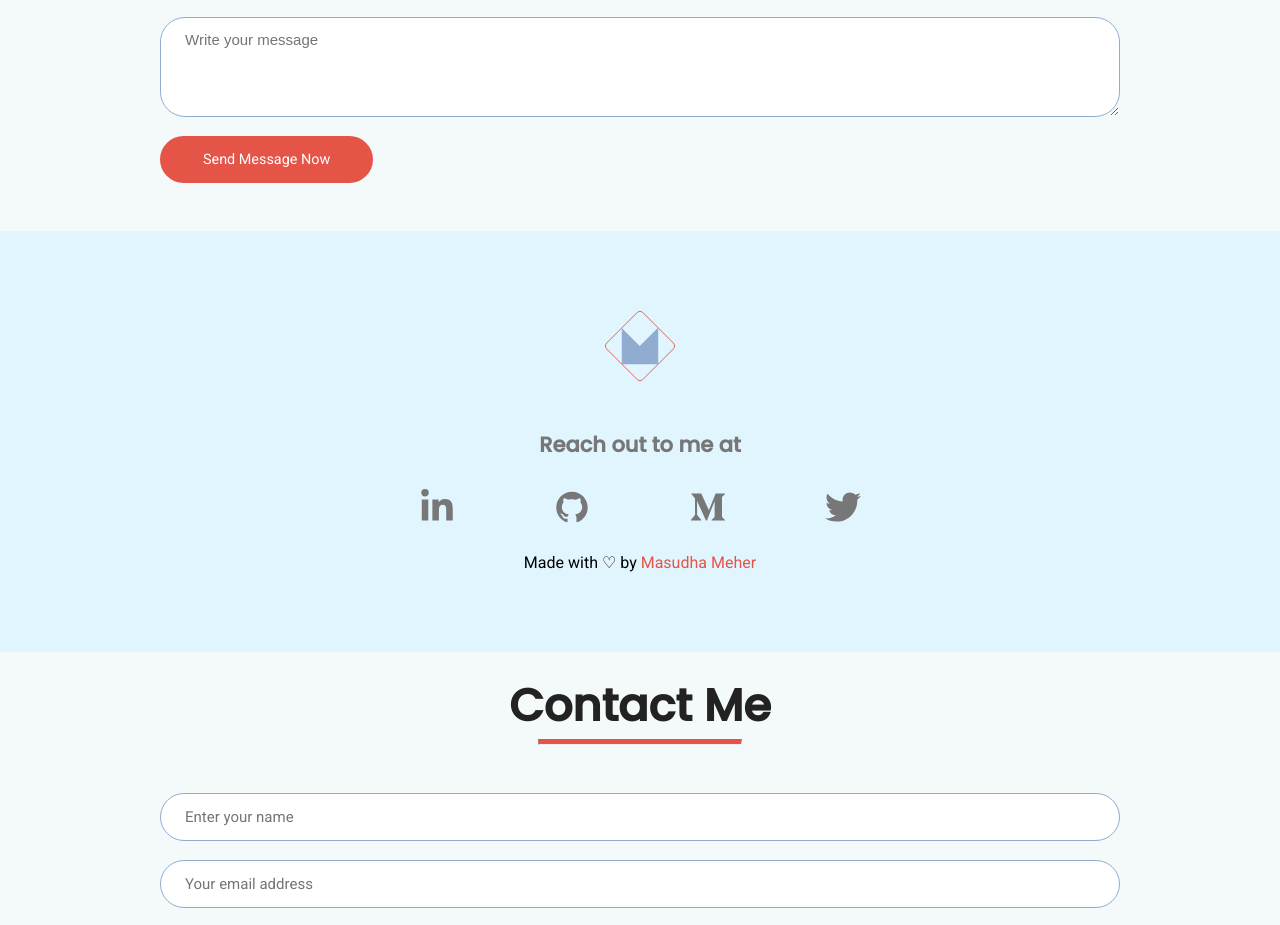
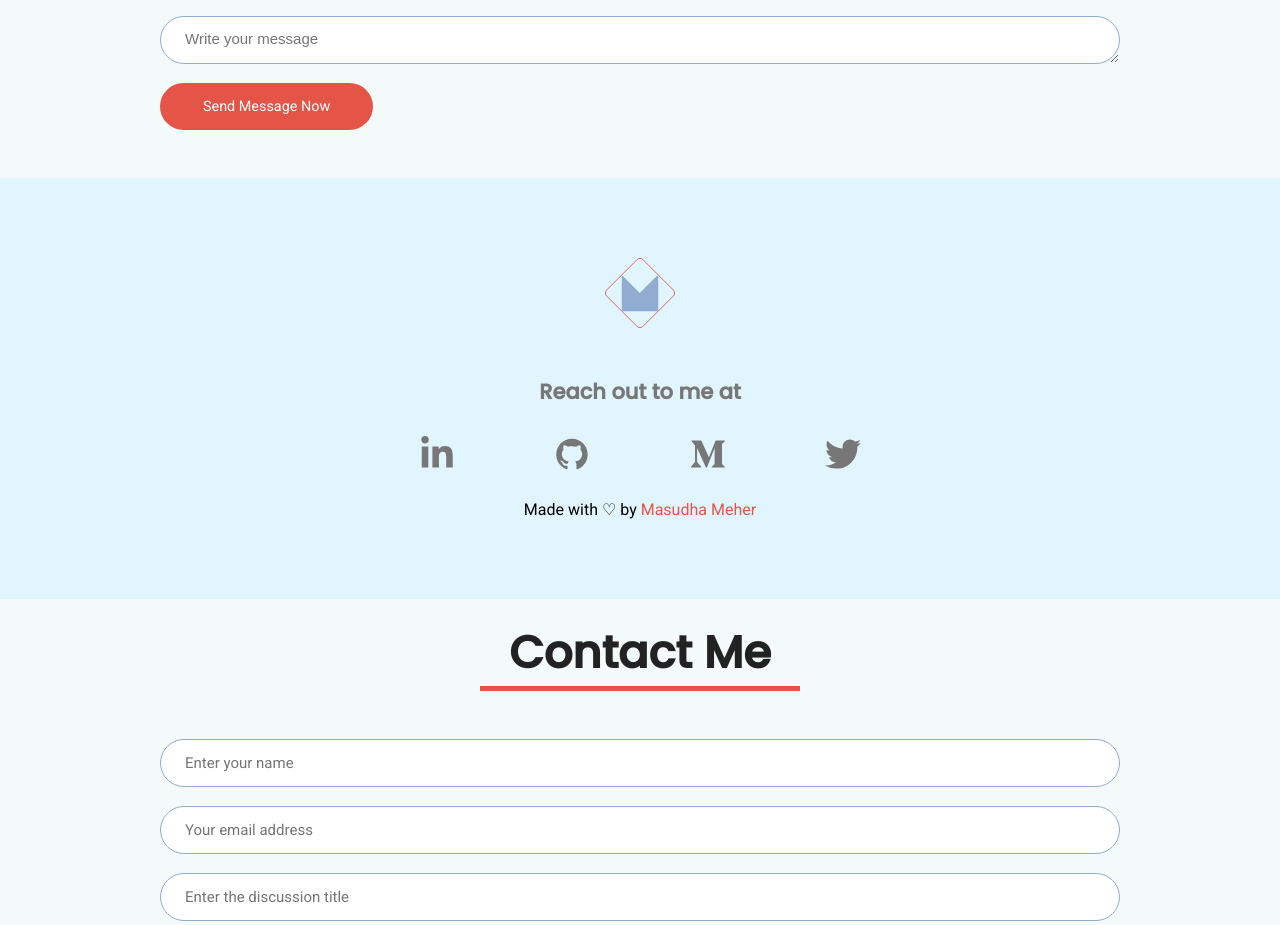
Before and after one commit to samflab/samflab.github.io, a React (Create React App) app: page /contact in a window 1280 px wide. Shown: the part 5164-6089 px from the top of the page. Built offline with nearby package versions, Linux system fonts and the light colour scheme.

Commit message:
refactor: contact section

```diff
--- a/src/components/Contact.js
+++ b/src/components/Contact.js
@@ -2,11 +2,11 @@ import emailjs from "emailjs-com";
 import { useState } from "react";
 import "../styles/Contact.scss";
 
-export default function Contact() {
+const Contact = () => {
   const [message, setMessage] = useState(false);
   const [errorMessage, setErrorMessage] = useState(false);
 
-  function sendEmail(e) {
+  const sendEmail = (e) => {
     e.preventDefault();
 
     emailjs
@@ -18,14 +18,12 @@ export default function Contact() {
       )
       .then(
         (result) => {
-          console.log(result.text);
           setMessage(true);
-          setTimeout(()=>setMessage(false),5000);
+          setTimeout(() => setMessage(false), 5000);
         },
         (error) => {
-          console.log(error.text);
           setErrorMessage(true);
-          setTimeout(()=>setErrorMessage(false), 5000);
+          setTimeout(() => setErrorMessage(false), 5000);
         }
       );
     e.target.reset();
@@ -34,7 +32,6 @@ export default function Contact() {
     <div className="ContactMe" id="contact">
       <h1 className="contact-header">Contact Me</h1>
 
-      <hr className="contact-divider" />
       <div className="contact-content">
         <div className="form-group-total">
           <form onSubmit={(e) => sendEmail(e)}>
@@ -72,10 +69,9 @@ export default function Contact() {
             />
             <br />
             <textarea
-              className="form-control"
+              className="form-control textarea"
               name="message"
               id="message"
-              style={{ height: 100 }}
               placeholder="Write your message"
               required="required"
             ></textarea>
@@ -84,7 +80,7 @@ export default function Contact() {
               Send Message Now
             </button>
             {message ? <Message msg="Your message has been sent." /> : <></>}
-            {errorMessage ? <Message msg="Couldn't send a message"/> : <></>}
+            {errorMessage ? <Message msg="Couldn't send a message" /> : <></>}
           </form>
         </div>
       </div>
@@ -99,3 +95,5 @@ export const Message = (props) => {
     </div>
   );
 };
+
+export default Contact
--- a/src/index.css
+++ /dev/null
@@ -1,11 +0,0 @@
-body {
-  margin: 0;
-  font-family: "Roboto", sans-serif;
-  -webkit-font-smoothing: antialiased;
-  -moz-osx-font-smoothing: grayscale;
-}
-
-code {
-  font-family: source-code-pro, Menlo, Monaco, Consolas, 'Courier New',
-    monospace;
-}
--- a/src/index.js
+++ b/src/index.js
@@ -1,6 +1,5 @@
 import React from 'react';
 import ReactDOM from 'react-dom';
-import './index.css';
 import App from './App';
 import reportWebVitals from './reportWebVitals';
 
--- a/src/styles/Contact.scss
+++ b/src/styles/Contact.scss
@@ -4,7 +4,7 @@
 }
 .contact-divider {
   margin: 0% 42%;
-  border-top: 5px solid #e45447;
+
 }
 .contact-header {
   color: var(--main-font);
@@ -14,6 +14,10 @@
   font-size: 2.8rem;
   font-family: "Poppins", sans-serif;
   text-align: center;
+  border-bottom: 5px solid #e45447;
+  width: 20rem;
+  margin-left: auto;
+  margin-right: auto;
 }
 
 .contact-content {
@@ -92,6 +96,10 @@ input {
     width: 20rem;
     text-align: center;
 
+}
+
+.textarea{
+  height: 200px;
 }
 
 .close-btn{
```
Also changed, not shown: src/components/Achievements.js (renamed from src/components/Achievements.jsx), src/components/cards/AchievementCard.js (renamed from src/components/cards/AchievementCard.jsx).
